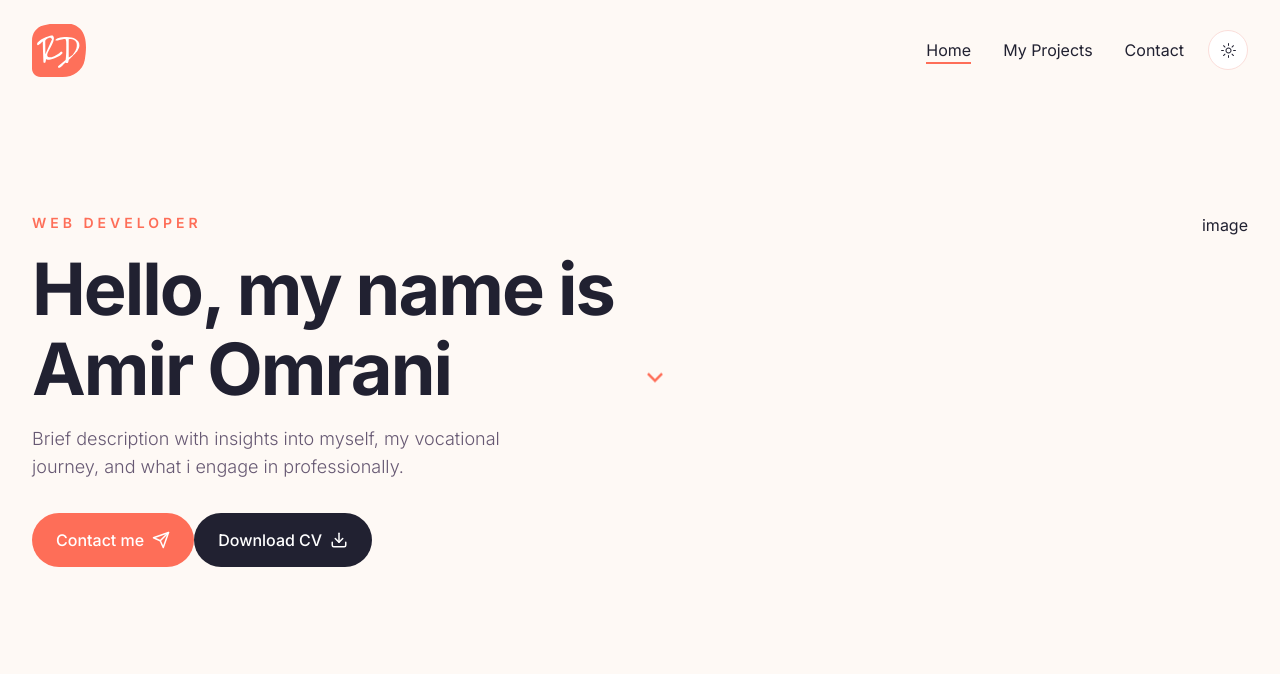
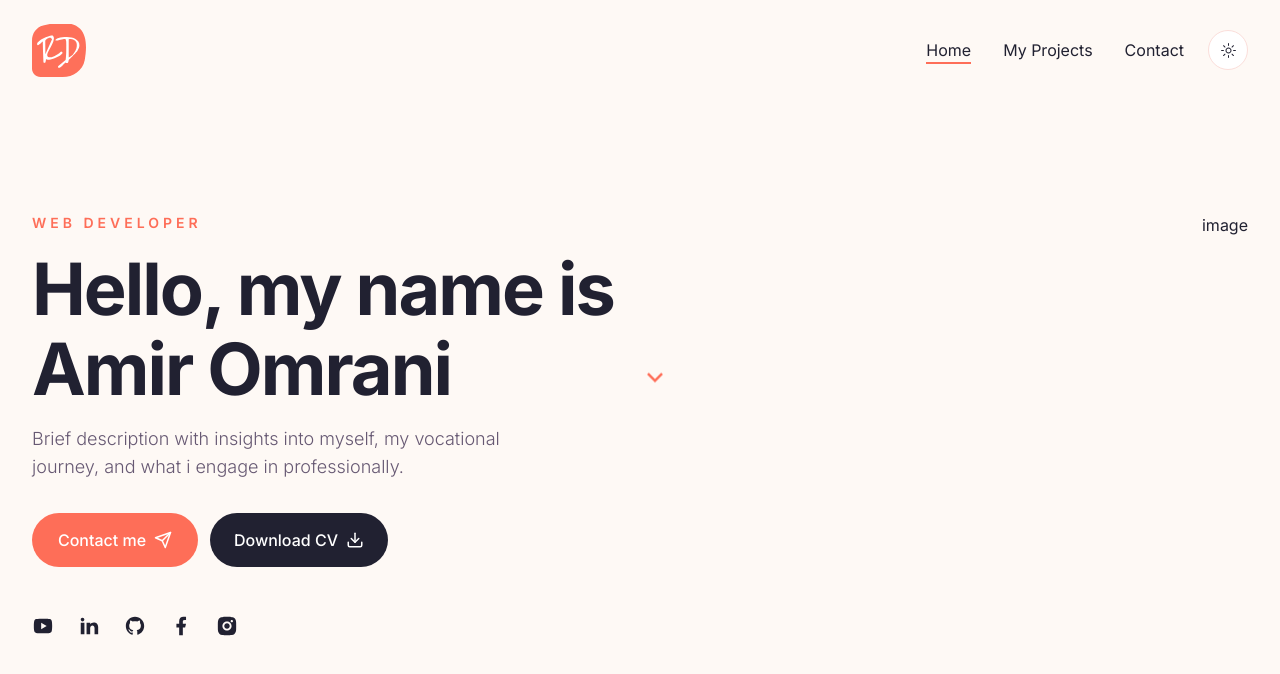
Before and after one commit to Amirshoeibiomrani/portfolio-in-2025, a Next.js app: page / in a window 1280 px wide. Shown: the top 674 px of the page. Built offline with nearby package versions, Linux system fonts and the light colour scheme.

Commit message:
Updated to first image 11020

```diff
--- a/components/Hero.jsx
+++ b/components/Hero.jsx
@@ -9,6 +9,7 @@
 
 // components
 import DevImg from "./DevImg"
+import Socials from "./Socials"
 
 function Hero() {
   return (
@@ -23,7 +24,7 @@
                         Brief description with insights into myself, my vocational journey, and what i engage in professionally.
                     </p>
                     {/* buttons */}
-                    <div className="">
+                    <div className="flex flex-col gap-y-3 md:flex-row gap-x-3 mx-auto xl:mx-0 mb-12">
                         <Link href='/contact'>
                             <Button className="gap-x-2" >
                                 Contact me <Send size={18 } />
@@ -34,6 +35,8 @@
                             <Download size={18 } />
                             </Button>
                     </div>
+                    {/* socials */}
+                    <Socials  containerStyles="flex gap-x-6 mx-auto xl:mx-0  " iconsStyles='text-foreground text-[22px] hover:text-primary transition-all  ' />
                 </div>
                 {/* image */}
                 <div className="hidden xl:flex relative">image</div>
--- a/components/Socials.jsx
+++ b/components/Socials.jsx
@@ -1,8 +1,41 @@
-import React from 'react'
+"use client"
+import Link from "next/link"
+import { RiYoutubeFill,RiLinkedinFill,RiGithubFill,RiFacebookFill, RiInstagramFill } from "react-icons/ri"
 
-function Socials() {
+const icons = [
+  {
+    path:"/",
+    name:<RiYoutubeFill />
+  },
+  {
+    path:"/",
+    name:<RiLinkedinFill />
+  },
+  {
+    path:"/",
+    name:<RiGithubFill />
+  },
+  {
+    path:"/",
+    name:<RiFacebookFill />
+  },
+  {
+    path:"/",
+    name:<RiInstagramFill />
+  },
+]
+function Socials({containerStyles,iconsStyles}) {
   return (
-    <div>Socials</div>
+    <div className={`${containerStyles}`}>
+      {icons.map((icon,index)=>{
+        return(
+          <Link href={icon.path} key={index}>
+            <div className={`${iconsStyles}`}>{icon.name}</div>
+          </Link>
+        )
+      })}
+
+      </div>
   )
 }
 
--- a/components/ui/button.jsx
+++ b/components/ui/button.jsx
@@ -20,7 +20,7 @@
         link: "text-primary underline-offset-4 hover:underline",
       },
       size: {
-        default: "h-[54px] px-6 py-2",
+        default: "h-[54px] px-6 py-2 min-w-[166px]",
         sm: "h-9 rounded-md px-3",
         lg: "h-11 rounded-md px-8",
         icon: "h-10 w-10",
```
